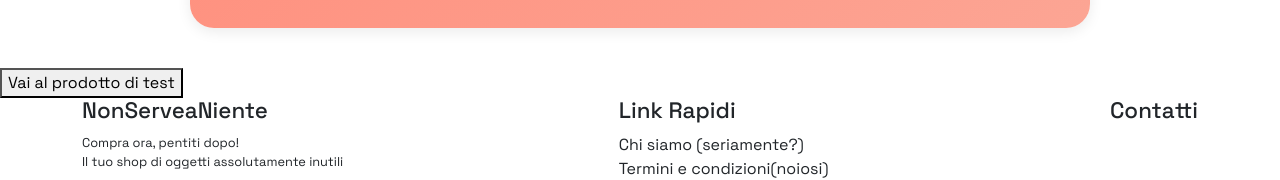
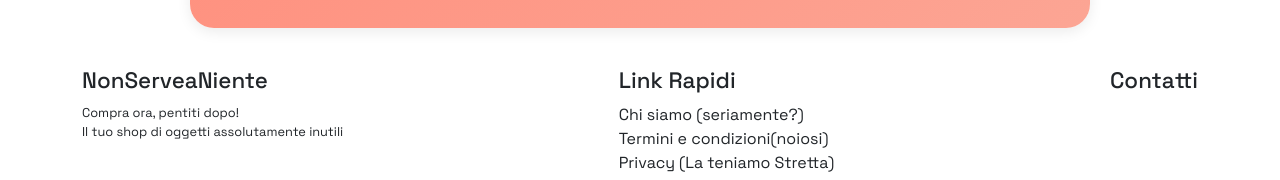
Before and after one commit to TeodoroSeminara/project-work-nonserveraniente, a React (Vite) app: page / in a window 1280 px wide. Shown: the part 975-1155 px from the top of the page. Built offline with nearby package versions, Linux system fonts and the light colour scheme; no server answers.

Commit message:
remove temporany button

```diff
--- a/src/pages/HomePage.jsx
+++ b/src/pages/HomePage.jsx
@@ -43,11 +43,6 @@ export default function HomePage() {
 
       {/* Questa sezione appare solo dopo il click */}
       {showAllProducts && <AllProducts />}
-
-      {/* Bottone temporaneo per testare la ProductPage */}
-      <Link to="/1">
-        <button>Vai al prodotto di test</button>
-      </Link>
     </>
   );
 }
```
